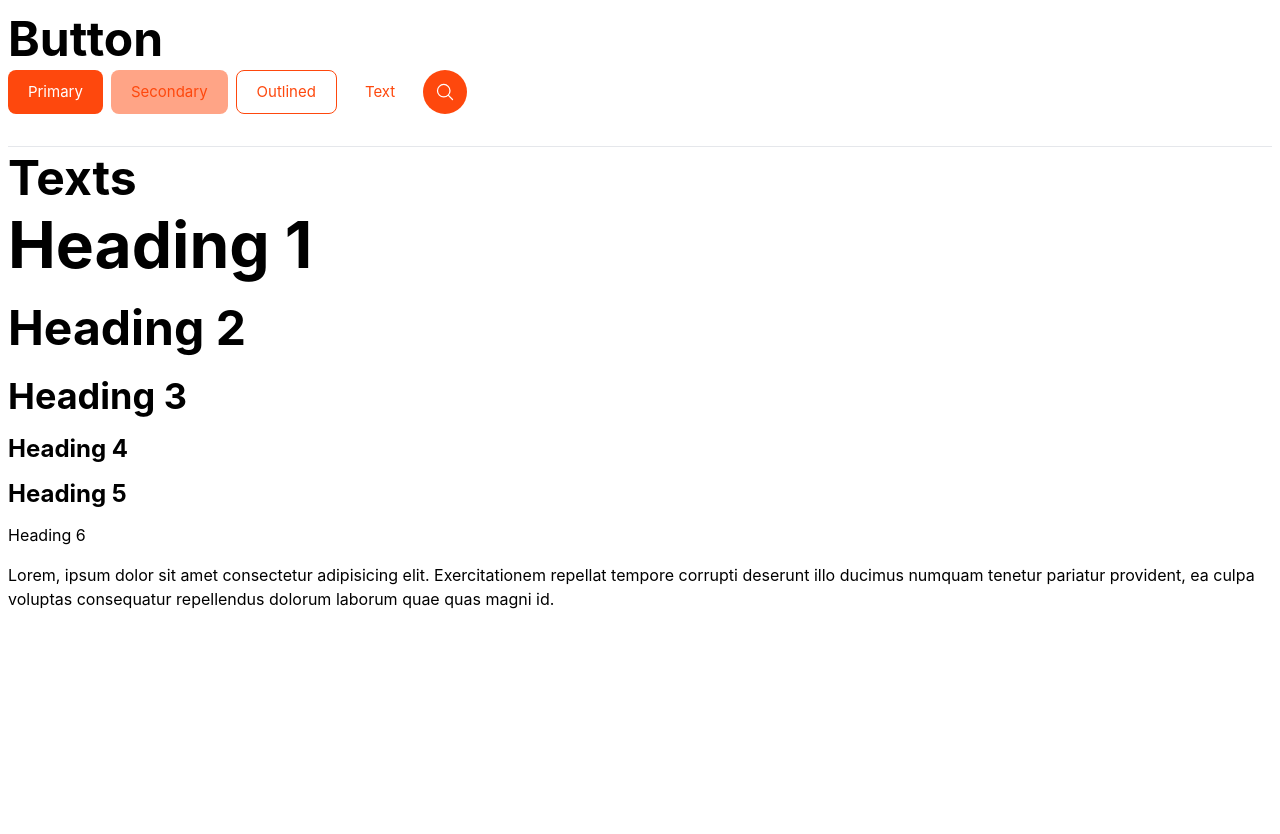
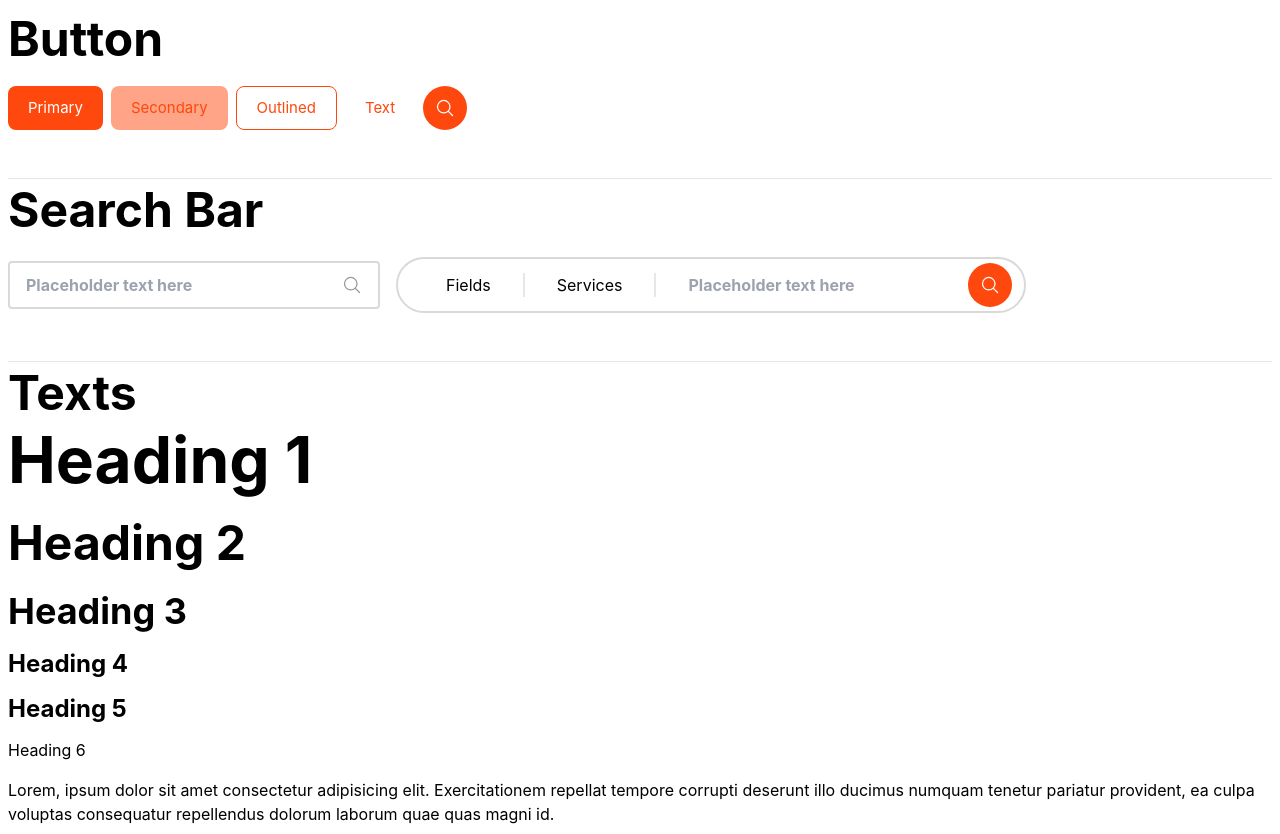
Before and after one commit to khanhleeee/shecodes_H2O, a React (Vite) app in the folder client/: page / in a window 1280 px wide. Before the commit the page ends 800 px from the top, so only its background shows below. Built offline with nearby package versions, Linux system fonts and the light colour scheme; a web font is replaced by a local one.

Commit message:
Build | Build search field

```diff
--- a/client/src/App.jsx
+++ b/client/src/App.jsx
@@ -1,12 +1,13 @@
 import { MagnifyingGlassIcon } from '@heroicons/react/24/outline'
 
 import Button from './components/Button/Button'
+import SearchBar from './components/SearchBar/SearchBar'
 
 function App() {
 	return (
 		<div id='App' className='p-2'>
 			<h2>Button</h2>
-			<div className='flex mb-8'>
+			<div className='flex py-4 mb-8'>
 				<Button>Primary</Button>
 				<Button secondary>Secondary</Button>
 				<Button outlined>Outlined</Button>
@@ -16,6 +17,12 @@ function App() {
 				<Button
 					icon={<MagnifyingGlassIcon className='h-5 w-5 font-bold' />}
 				/>
+			</div>
+			<hr />
+			<h2>Search Bar</h2>
+			<div className='flex items-center gap-4 py-4 mb-8'>
+				<SearchBar />
+				<SearchBar buttonSearch={true} />
 			</div>
 			<hr />
 			<h2>Texts</h2>
--- /dev/null
+++ b/client/src/components/SearchBar/SearchBar.css
@@ -0,0 +1,20 @@
+.search-container {
+	@apply w-fit flex items-center py-3 px-4 border-2 border-gray-light rounded text-gray-dark active:border-main-blue transition-colors duration-150;
+}
+.search-container:hover {
+	@apply border-black/60;
+}
+.search-container:focus-within {
+	@apply border-main-blue;
+}
+
+/* Search Button */
+.search-container.search-w-button {
+	@apply w-fit rounded-full hover:border-gray-light active:border-gray-light py-1 pr-1;
+}
+.search-w-button span {
+	@apply inline-block px-8 text-center border-r-2 text-black;
+}
+.search-container.search-w-button:focus-within {
+	@apply border-gray-light;
+}
--- /dev/null
+++ b/client/src/components/SearchBar/SearchBar.jsx
@@ -0,0 +1,76 @@
+import { useEffect, useState } from 'react'
+import classNames from 'classnames'
+import PropTypes from 'prop-types'
+
+import { MagnifyingGlassIcon } from '@heroicons/react/24/outline'
+import { XMarkIcon } from '@heroicons/react/24/outline'
+
+import Button from '../Button/Button'
+
+import './SearchBar.css'
+
+function SearchBar(props) {
+	const { buttonSearch } = props
+
+	const searchClasses = classNames('search-container', {
+		'search-w-button': buttonSearch,
+	})
+
+	const [searchText, setSearchText] = useState('')
+
+	const handleKeyDown = (e) => {
+		if (e.key === 'Enter') {
+			console.log('handle search...')
+		}
+	}
+
+	useEffect(() => {
+		// Search API
+	}, [])
+
+	return (
+		<div className={searchClasses}>
+			{buttonSearch ? (
+				<>
+					<span>Fields</span>
+					<span>Services</span>
+					<input
+						value={searchText}
+						className='h-full outline-none placeholder:font-bold text-black pl-8 pr-4'
+						placeholder='Placeholder text here'
+						onChange={(e) => setSearchText(e.target.value)}
+						onKeyDown={handleKeyDown}
+					/>
+					<Button
+						className='ml-4'
+						icon={<MagnifyingGlassIcon className='h-5 w-5' />}
+					/>
+				</>
+			) : (
+				<>
+					<input
+						value={searchText}
+						className='w-[300px] h-full outline-none placeholder:font-bold text-black'
+						placeholder='Placeholder text here'
+						onChange={(e) => setSearchText(e.target.value)}
+						onKeyDown={handleKeyDown}
+					/>
+					{searchText ? (
+						<XMarkIcon
+							className='h-5 w-5 ml-4 transition-all duration-100 cursor-pointer hover:text-black/60 hover:scale-110'
+							onClick={() => setSearchText('')}
+						/>
+					) : (
+						<MagnifyingGlassIcon className='h-5 w-5 ml-4 transition-all duration-150 cursor-pointer' />
+					)}
+				</>
+			)}
+		</div>
+	)
+}
+
+export default SearchBar
+
+SearchBar.propTypes = {
+	buttonSearch: PropTypes.bool,
+}
```
